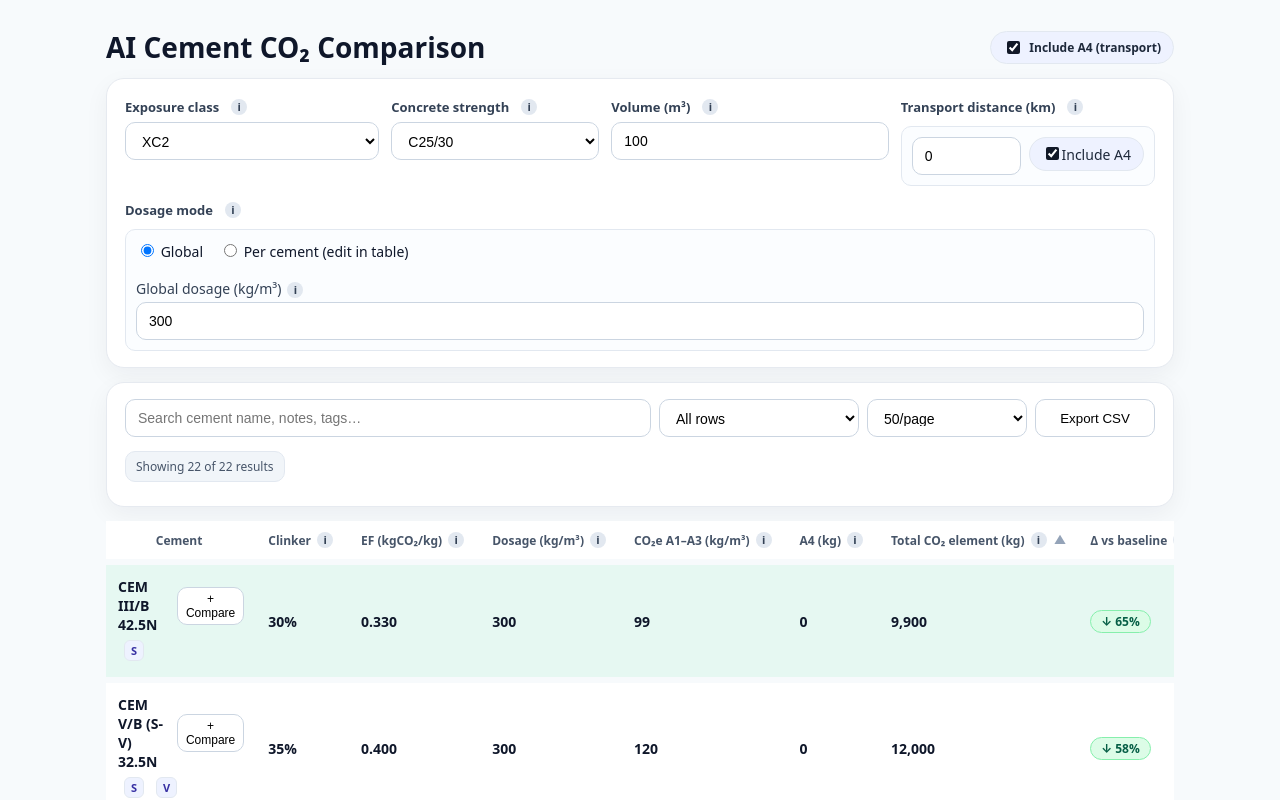
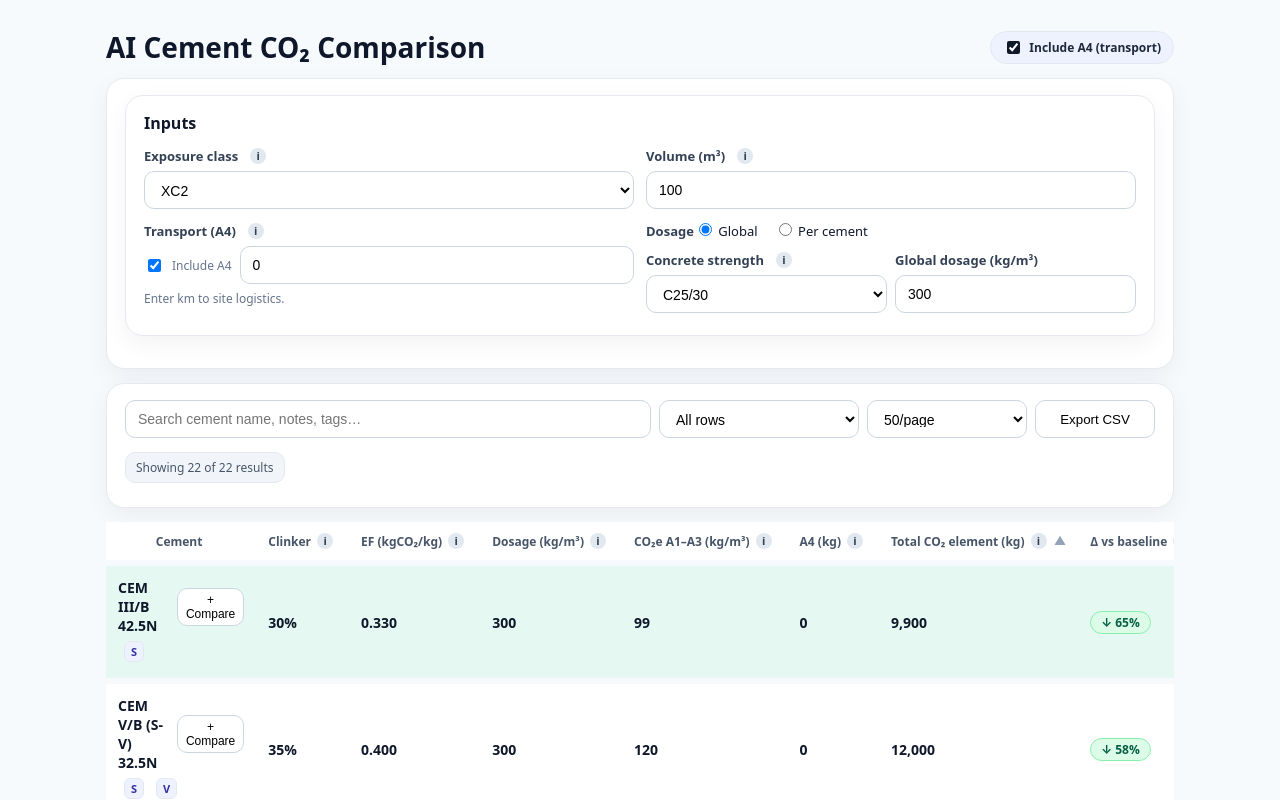
Before and after one commit to MarioSorgente/cement-lca, a Next.js app: page / in a window 1280 px wide. Shown: the top 800 px of the page. Built offline with nearby package versions, Linux system fonts and the light colour scheme.

Commit message:
Update Inputs.tsx

```diff
--- a/components/Inputs.tsx
+++ b/components/Inputs.tsx
@@ -1,6 +1,7 @@
 // components/Inputs.tsx
 import React, { useState } from 'react'
 import { InputsState } from '../lib/types'
+import { getDefaultDosage } from '../lib/dosage'
 import Tooltip from './Tooltip'
 
 type Props = {
@@ -14,32 +15,38 @@ const strengthOptions: NonNullable<InputsState['concreteStrength']>[] = [
   'C20/25','C25/30','C30/37','C35/45','C40/50','C45/55','C50/60'
 ]
 
-const exposureOptions = [
-  'XC1','XC2','XC3','XC4','XS1','XS2','XS3','XD1','XD2','XD3','XF1','XF2','XA2','XA3'
+const exposureOptions: InputsState['exposureClass'][] = [
+  'XC1','XC2','XC3','XC4',
+  'XD1','XD2','XD3',
+  'XS1','XS2','XS3',
+  'XF1','XF2',
+  'XA2','XA3'
 ]
 
 export default function Inputs({ inputs, onChange }: Props) {
-  // local strings to avoid number input “jumpiness” while typing
-  const [volumeStr, setVolumeStr] = useState(String(inputs.volumeM3 ?? 0))
-  const [distanceStr, setDistanceStr] = useState(String(inputs.distanceKm ?? 0))
-  const [dosageStr, setDosageStr] = useState(String(inputs.globalDosage ?? 0))
+  const [volDraft, setVolDraft] = useState(String(inputs.volumeM3))
+  const [distDraft, setDistDraft] = useState(String(inputs.distanceKm))
+  const [dosageDraft, setDosageDraft] = useState(String(inputs.globalDosage))
 
-  const onNumberCommit = (s: string, fallback: number) => {
-    const trimmed = s.trim()
-    if (trimmed === '' || trimmed === '-' || trimmed === '.' || trimmed === '-.') return fallback
-    const n = Number(trimmed)
+  const numberFromDraft = (draft: string, fallback: number) => {
+    const s = draft.trim()
+    if (s === '') return fallback
+    const n = Number(s.replace(',', '.'))
     return Number.isFinite(n) ? n : fallback
   }
 
-  const disabledGlobal = inputs.dosageMode === 'perCement'
+  const perCement = inputs.dosageMode === 'perCement'
 
   return (
-    <div className="grid inputs-grid">
-      {/* Exposure class */}
+    <div className="card" style={{ marginBottom: 16 }}>
+      <h2 style={{ fontSize: 16, fontWeight: 700, margin: '0 0 10px' }}>Inputs</h2>
+
+      {/* Row 1: Exposure + Volume */}
+      <div className="grid" style={{ gridTemplateColumns:'1fr 1fr', gap: 12, marginBottom: 10 }}>
         <div>
           <label className="label">
             Exposure class
-          <Tooltip text="EN exposure class for durability. Filters compatible cements." />
+            <Tooltip text="EN 206 durability class (e.g., XC3). Used to flag compatibility per cement." />
           </label>
           <select
             className="select"
@@ -50,86 +57,65 @@ export default function Inputs({ inputs, onChange }: Props) {
           </select>
         </div>
 
-      {/* Concrete strength */}
-      <div>
-        <label className="label">
-          Concrete strength
-          <Tooltip text="Target concrete strength class (UI only)." />
-        </label>
-        <select
-          className="select"
-          value={inputs.concreteStrength ?? ''}
-          onChange={(e) => onChange({ ...inputs, concreteStrength: e.target.value, strengthClass: e.target.value })}
-        >
-          {strengthOptions.map(x => <option key={x} value={x}>{x}</option>)}
-        </select>
-      </div>
-
-      {/* Volume */}
         <div>
           <label className="label">
             Volume (m³)
-          <Tooltip text="Total concrete volume for this element." />
+            <Tooltip text="Concrete element volume. Scales total embodied carbon." />
           </label>
           <input
             className="input"
+            type="text"
             inputMode="decimal"
-          value={volumeStr}
-          onChange={(e) => setVolumeStr(e.target.value)}
-          onBlur={() => {
-            const n = onNumberCommit(volumeStr, inputs.volumeM3 ?? 0)
-            setVolumeStr(String(n))
-            onChange({ ...inputs, volumeM3: Math.max(0, n) })
-          }}
-          placeholder="e.g. 100"
+            value={volDraft}
+            onChange={(e) => setVolDraft(e.target.value)}
+            onBlur={() => onChange({ ...inputs, volumeM3: numberFromDraft(volDraft, inputs.volumeM3) })}
+          />
+        </div>
+      </div>
+
+      {/* Row 2: A4 transport + Dosage block */}
+      <div className="grid" style={{ gridTemplateColumns:'1fr 1fr', gap: 12 }}>
+        {/* A4 transport */}
+        <div>
+          <label className="label">
+            Transport (A4)
+            <Tooltip text="If enabled, adds A4 = distance × EF per cement." />
+          </label>
+
+          <div className="grid" style={{ gridTemplateColumns: 'auto 1fr', gap: 8, alignItems:'center' }}>
+            <label className="small" style={{ display:'inline-flex', alignItems:'center', gap: 8 }}>
+              <input
+                type="checkbox"
+                checked={inputs.includeA4}
+                onChange={(e) => onChange({ ...inputs, includeA4: e.target.checked })}
+              />
+              Include A4
+            </label>
+
+            <input
+              className="input"
+              type="text"
+              inputMode="decimal"
+              placeholder="Distance (km)"
+              value={distDraft}
+              onChange={(e) => setDistDraft(e.target.value)}
+              onBlur={() => onChange({ ...inputs, distanceKm: numberFromDraft(distDraft, inputs.distanceKm) })}
             />
           </div>
 
-      {/* Transport */}
-      <div>
-        <label className="label">
-          Transport distance (km)
-          <Tooltip text="One-way distance for A4 (if included)." />
-        </label>
-        <div className="input-group">
-          <div style={{ display:'grid', gridTemplateColumns:'1fr auto', gap:8 }}>
-            <input
-              className="input"
-              inputMode="decimal"
-              value={distanceStr}
-              onChange={(e) => setDistanceStr(e.target.value)}
-              onBlur={() => {
-                const n = onNumberCommit(distanceStr, inputs.distanceKm ?? 0)
-                setDistanceStr(String(n))
-                onChange({ ...inputs, distanceKm: Math.max(0, n) })
-              }}
-              placeholder="e.g. 0"
-            />
-            <label className="badge" style={{ justifySelf:'end' }}>
-              <input
-                type="checkbox"
-                checked={inputs.includeA4}
-                onChange={(e)=> onChange({ ...inputs, includeA4: e.target.checked })}
-              />
-              Include A4
-            </label>
-          </div>
-        </div>
+          <p className="small" style={{ marginTop: 6 }}>Enter km to site logistics.</p>
         </div>
 
-      {/* Dosage block (spans full width on small) */}
-      <div style={{ gridColumn: '1 / -1' }}>
-        <label className="label">
-          Dosage mode
-          <Tooltip text="Choose a single global dosage or override per cement in the table." />
-        </label>
-        <div className="input-group">
-          <div className="radio-row">
+        {/* Dosage block */}
+        <div>
+          <label className="label">Dosage</label>
+
+          {/* Mode radios */}
+          <div className="radio-row" style={{ marginBottom: 8 }}>
             <label>
               <input
                 type="radio"
-                name="dosageMode"
-                value="global"
+                name="dosage-mode"
                 checked={inputs.dosageMode === 'global'}
                 onChange={() => onChange({ ...inputs, dosageMode: 'global' })}
               />{' '}
@@ -138,35 +124,52 @@ export default function Inputs({ inputs, onChange }: Props) {
             <label>
               <input
                 type="radio"
-                name="dosageMode"
-                value="perCement"
+                name="dosage-mode"
                 checked={inputs.dosageMode === 'perCement'}
                 onChange={() => onChange({ ...inputs, dosageMode: 'perCement' })}
               />{' '}
-              Per cement (edit in table)
+              Per cement
             </label>
           </div>
 
+          <div className="grid" style={{ gridTemplateColumns:'1fr 1fr', gap: 8 }}>
             <div>
-            <label className="label" style={{ marginTop: 6 }}>
+              <label className="label" style={{ marginBottom: 6 }}>
+                Concrete strength
+                <Tooltip text="Used to pre-fill a sensible global binder dosage (you can tweak it)." />
+              </label>
+              <select
+                className="select"
+                value={inputs.concreteStrength ?? 'C25/30'}
+                onChange={(e) => {
+                  const v = e.target.value as NonNullable<InputsState['concreteStrength']>
+                  const next = { ...inputs, concreteStrength: v }
+                  if (inputs.dosageMode === 'global') {
+                    next.globalDosage = getDefaultDosage(v)
+                    setDosageDraft(String(next.globalDosage))
+                  }
+                  onChange(next)
+                }}
+              >
+                {strengthOptions.map(o => <option key={o} value={o}>{o}</option>)}
+              </select>
+            </div>
+
+            <div>
+              <label className="label" style={{ marginBottom: 6 }}>
                 Global dosage (kg/m³)
-              <Tooltip text="Applied to all rows unless you switch to per-cement mode." />
               </label>
               <input
                 className="input"
+                type="text"
                 inputMode="decimal"
-              disabled={disabledGlobal}
-              style={disabledGlobal ? { background:'#f1f5f9', color:'#94a3b8', cursor:'not-allowed' } : undefined}
-              value={dosageStr}
-              onChange={(e) => setDosageStr(e.target.value)}
-              onBlur={() => {
-                const n = onNumberCommit(dosageStr, inputs.globalDosage ?? 0)
-                setDosageStr(String(n))
-                onChange({ ...inputs, globalDosage: Math.max(0, n) })
-              }}
-              placeholder="e.g. 300"
+                value={dosageDraft}
+                disabled={perCement}
+                style={perCement ? { background:'#f1f5f9', color:'#94a3b8', cursor:'not-allowed' } : undefined}
+                onChange={(e) => setDosageDraft(e.target.value)}
+                onBlur={() => !perCement && onChange({ ...inputs, globalDosage: numberFromDraft(dosageDraft, inputs.globalDosage) })}
               />
-            {disabledGlobal && (
+              {perCement && (
                 <div className="small" style={{ marginTop: 6 }}>
                   Per-cement mode is active. Edit dosage in the table rows.
                 </div>
@@ -175,5 +178,6 @@ export default function Inputs({ inputs, onChange }: Props) {
           </div>
         </div>
       </div>
+    </div>
   )
 }
```
Lines whose indentation alone changed are shown as unchanged.
